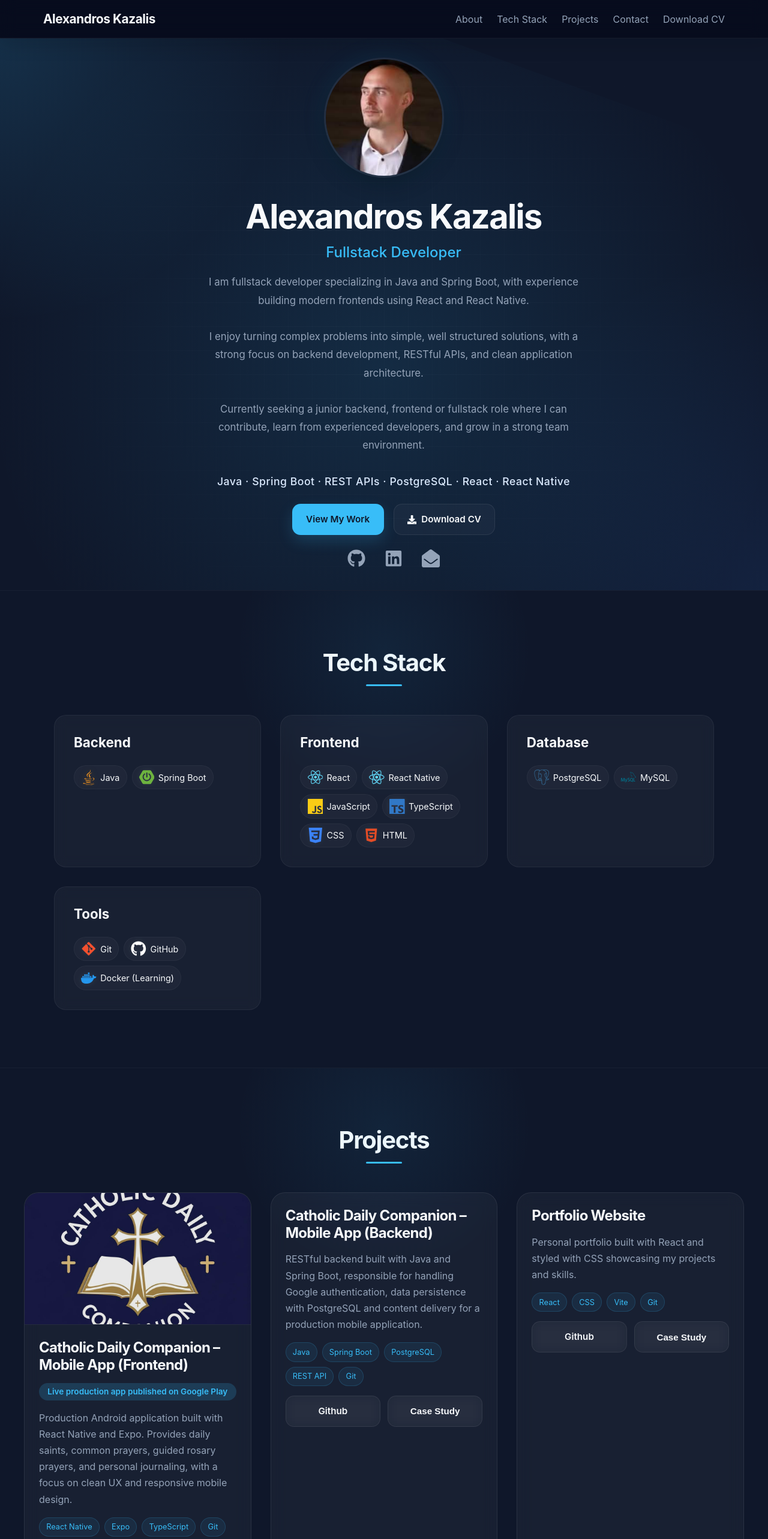
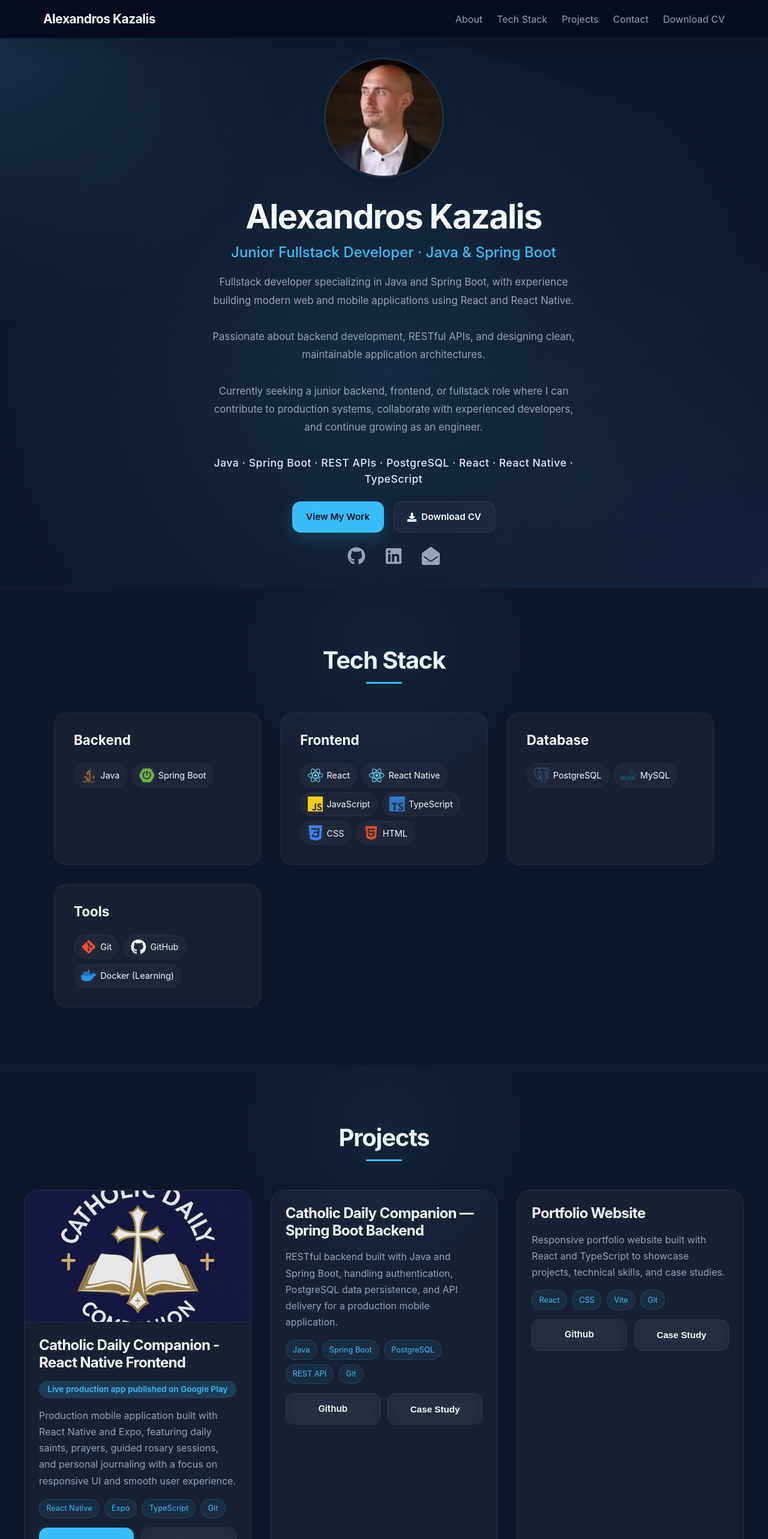
Before and after one commit to Alekaz94/portfolio, a React (Vite) app: page / in a window 1280 px wide. Shown: the top 2566 px of the page at 60% size. Built offline with nearby package versions, Linux system fonts and the light colour scheme.

Commit message:
improved hero text and project text

```diff
--- a/src/components/hero/Hero.tsx
+++ b/src/components/hero/Hero.tsx
@@ -14,18 +14,17 @@ const Hero = () => {
                 />
                 <div className="text">
                     <h1 className="title">Alexandros Kazalis</h1>
-                    <p className='subtitle'>Fullstack Developer</p>
+                    <p className='subtitle'>Junior Fullstack Developer · Java & Spring Boot</p>
 
                     <p className="description">
-                        I am fullstack developer specializing in Java and Spring Boot, with experience building modern frontends using React and React Native.
+                        Fullstack developer specializing in Java and Spring Boot, with experience building modern web and mobile applications using React and React Native.
                         <br /><br />
-                        I enjoy turning complex problems into simple, well structured solutions, with a strong focus on backend development, RESTful APIs, and clean application architecture.
+                        Passionate about backend development, RESTful APIs, and designing clean, maintainable application architectures.
                         <br /><br />
-                        Currently seeking a junior backend, frontend or fullstack role where I can contribute,
-                        learn from experienced developers, and grow in a strong team environment.
+                        Currently seeking a junior backend, frontend, or fullstack role where I can contribute to production systems, collaborate with experienced developers, and continue growing as an engineer.
                     </p>
                     <p className="stack">
-                        Java · Spring Boot · REST APIs · PostgreSQL · React · React Native
+                        Java · Spring Boot · REST APIs · PostgreSQL · React · React Native · TypeScript
                     </p>
 
                     <div className="actions">
--- a/src/components/project/Project.tsx
+++ b/src/components/project/Project.tsx
@@ -33,9 +33,9 @@ const Projects = () => {
 
             <div className="project-grid">
                 <ProjectCard
-                    title="Catholic Daily Companion – Mobile App (Frontend)"
+                    title="Catholic Daily Companion - React Native Frontend"
                     highlight="Live production app published on Google Play"
-                    description="Production Android application built with React Native and Expo. Provides daily saints, common prayers, guided rosary prayers, and personal journaling, with a focus on clean UX and responsive mobile design."
+                    description="Production mobile application built with React Native and Expo, featuring daily saints, prayers, guided rosary sessions, and personal journaling with a focus on responsive UI and smooth user experience."
                     tech={["React Native", "Expo", "TypeScript", "Git"]}
                     image="/cdc.png"
                     repoLink="https://github.com/Alekaz94/catholic-daily-companion-frontend"
@@ -54,8 +54,7 @@ const Projects = () => {
                             <section>
                                 <h3>Overview</h3>
                                 <p>
-                                    A React Native mobile app providing saints of the catholic church, common prayers, and personal journaling.
-                                    Built for responsive design and smooth UX.
+                                    A production-ready React Native application designed to provide daily Catholic content, guided prayers, and personal journaling in a clean and accessible mobile experience.
                                 </p>
                             </section>
 
@@ -76,16 +75,15 @@ const Projects = () => {
 
                             <section>
                                 <h3>Outcome</h3>
-                                <p>This project strengthened my skills in mobile development, responsive design, and state management in React Native. I gained hands on experience integrating dynamic content that updates daily for users, as well as Google authentication using Firebase.</p>
-                                <p>Working on this app gave me practical insights into delivering a production ready mobile application.</p>
+                                <p>This project gave me hands-on experience building and maintaining a production mobile application, including authentication flows, state management, responsive UI design, and API integration.</p>
                             </section>
                         </>
                     )}
                     />
 
                 <ProjectCard
-                    title="Catholic Daily Companion – Mobile App (Backend)"
-                    description="RESTful backend built with Java and Spring Boot, responsible for handling Google authentication, data persistence with PostgreSQL and content delivery for a production mobile application."
+                    title="Catholic Daily Companion — Spring Boot Backend"
+                    description="RESTful backend built with Java and Spring Boot, handling authentication, PostgreSQL data persistence, and API delivery for a production mobile application."
                     tech={["Java", "Spring Boot", "PostgreSQL", "REST API", "Git"]}
                     repoLink="https://github.com/Alekaz94/catholic-daily-companion"
                     caseStudyLink={() => openModal("Catholic Daily Companion – Backend Case Study",
@@ -93,7 +91,7 @@ const Projects = () => {
                             <section>
                                 <h3>Overview</h3>
                                 <p>
-                                    Spring Boot backend powering a production mobile application, responsible for authentication, user management and API content delivery.
+                                    Spring Boot backend powering a production mobile application, responsible for authentication, user management, PostgreSQL persistence, and REST API delivery.
                                 </p>
                             </section>
 
@@ -103,7 +101,7 @@ const Projects = () => {
                                     <li>Firebase authentication for Google Sign-In</li>
                                     <li>Backend verification of Firebase ID tokens</li>
                                     <li>JWT access tokens for API authorization</li>
-                                    <li>Servermanaged refresh tokens for session continuity</li>
+                                    <li>Server-managed refresh token handling  for session continuity</li>
                                 </ul>
                             </section>
 
@@ -123,7 +121,7 @@ const Projects = () => {
                             <section>
                                 <h3>Outcome</h3>
                                 <p>
-                                    A stable, stateless backend supporting a live mobile application.
+                                    A stable, stateless backend supporting a live production mobile application with secure authentication and scalable API architecture.
                                 </p>
                             </section>
 
@@ -140,7 +138,7 @@ const Projects = () => {
 
                 <ProjectCard
                     title="Portfolio Website"
-                    description="Personal portfolio built with React and styled with CSS showcasing my projects and skills."
+                    description="Responsive portfolio website built with React and TypeScript to showcase projects, technical skills, and case studies."
                     tech={["React", "CSS", "Vite", "Git"]}
                     repoLink="https://github.com/Alekaz94/portfolio"
                     caseStudyLink={() => openModal("Portfolio Website Case Study",
@@ -148,7 +146,7 @@ const Projects = () => {
                             <section>
                                 <h3>Overview</h3>
                                 <p>
-                                    This portfolio showcases my work with a simple, clean, and modern design. It was built using React and styled with CSS. The challenge was to create a responsive and dynamic layout that highlights my projects effectively.
+                                    This portfolio was built to showcase my projects, technical skills, and development experience through a clean, responsive, and accessible interface.
                                 </p>
                             </section>
                         </>
```
